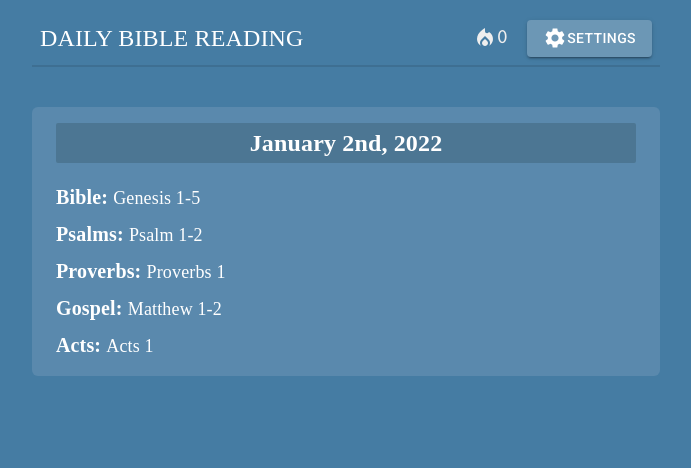
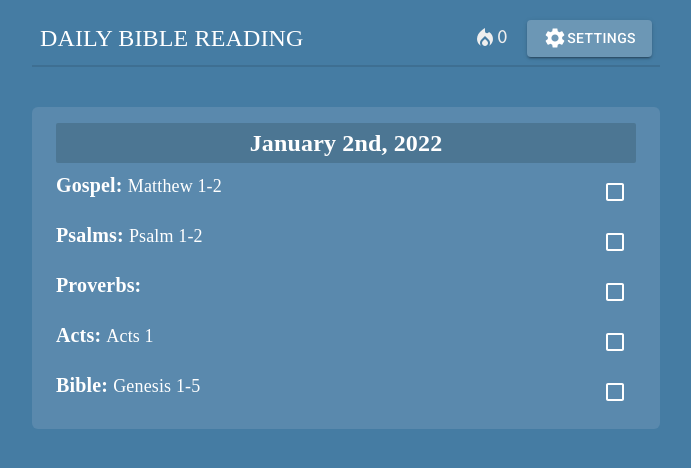
Before and after one commit to abel3t/Bible-reading-plans, a Next.js app: page / in a window 1280 px wide. Shown: the top 468 px of the page, without its empty margins (294-985 px from the left). Built offline with nearby package versions, Linux system fonts and the light colour scheme.

Commit message:
Update for streak

```diff
--- a/src/components/HeaderStreak.tsx
+++ b/src/components/HeaderStreak.tsx
@@ -1,11 +1,22 @@
-import React from 'react';
+import React, { useEffect } from 'react';
 import LocalFireDepartmentIcon from '@mui/icons-material/LocalFireDepartment';
-import { useSelector } from 'react-redux';
+import { useDispatch, useSelector } from 'react-redux';
 
-import { getUserData } from 'slices/user-data.slice';
+import { getUserData, updateUserData } from 'slices/user-data.slice';
 
 const HeaderStreak: React.FC = () => {
   const userData: any = useSelector(getUserData);
+  const dispatch = useDispatch();
+
+  useEffect(() => {
+    const _userData: any = JSON.parse(localStorage.getItem('userData') || 'null');
+
+    if (_userData) {
+      dispatch(updateUserData(_userData));
+    } else {
+      localStorage.setItem('userData', JSON.stringify(userData));
+    }
+  }, []);
 
   return (
       <div className="flex items-center justify-center mr-5" style={{ color: userData.streak ? '#F19B38' : '#eee' }}>
--- /dev/null
+++ b/src/components/ReadingPart.tsx
@@ -0,0 +1,74 @@
+import React from 'react';
+import { Checkbox } from '@mui/material';
+import { useDispatch, useSelector } from 'react-redux';
+import { getUserData, updateUserData } from 'slices/user-data.slice';
+import { unixStartDate } from '../utils/datetime';
+import { defaultPlanParts } from '../constant';
+
+interface IReadingPartProps {
+  id: string,
+  title: string,
+  content: string
+}
+
+export default function ReadingPart({ id, title, content }: IReadingPartProps) {
+  const label = { inputProps: { 'aria-label': 'Checkbox demo' } };
+
+  const dispatch = useDispatch();
+  const userData = useSelector(getUserData);
+  const startOfDayUnix = unixStartDate();
+
+  const onChangeChecked = (event: any) => {
+    const todayCompletedParts: any = userData?.completedParts?.[startOfDayUnix] || {};
+    const newCompletedParts = {
+      ...todayCompletedParts,
+      [id]: !!event.target?.checked
+    };
+
+    const completedParts = Object.values(newCompletedParts).filter((isCompleted: any) => !!isCompleted);
+    let { streak, receivedStreak } = userData;
+
+    if (completedParts.length === defaultPlanParts.length && !receivedStreak[startOfDayUnix]) {
+      ++streak;
+      receivedStreak = {
+        [startOfDayUnix]: true
+      }
+    } else if (receivedStreak[startOfDayUnix]) {
+      --streak;
+      receivedStreak = {
+        [startOfDayUnix]: false
+      }
+    }
+
+    const newUserData = {
+      ...userData,
+      completedParts: {
+        [startOfDayUnix]: {
+          ...newCompletedParts
+        }
+      },
+      streak,
+      receivedStreak
+    };
+
+    localStorage.setItem('userData', JSON.stringify(newUserData));
+
+    dispatch(updateUserData(newUserData));
+  };
+
+  return (
+      <div className="mt-2 flex justify-between">
+        <div>
+          <span className="text-xl font-bold">{title}: </span>
+          <span className="book">{content}</span>
+        </div>
+
+        <Checkbox
+            {...label}
+            checked={!!userData?.completedParts?.[startOfDayUnix]?.[id]}
+            onChange={onChangeChecked}
+            style={{ color: !!userData?.completedParts?.[startOfDayUnix]?.[id] ? '#457CA3' : '#fff' }}
+        />
+      </div>
+  );
+};
--- a/src/constant.ts
+++ b/src/constant.ts
@@ -46,7 +46,7 @@ export const dailyGospel = [
   'John 21'
 ];
 
-export const dailyPsalm = [
+export const dailyPsalms = [
   'Psalm 1-2',
   'Psalm 3-4',
   'Psalm 5-6',
@@ -370,3 +370,31 @@ export const dailyBible = [
   'Revelation 16-19',
   'Revelation 20-22'
 ];
+
+export const defaultPlanParts: any[] = [
+  {
+    id: 'DailyGospel001',
+    abbr: 'gospel',
+    title: 'Gospel'
+  },
+  {
+    id: 'DailyPsalms001',
+    abbr: 'psalms',
+    title: 'Psalms'
+  },
+  {
+    id: 'DailyProverbs001',
+    abbr: 'Proverbs',
+    title: 'Proverbs'
+  },
+  {
+    id: 'DailyActs001',
+    abbr: 'acts',
+    title: 'Acts'
+  },
+  {
+    id: 'DailyBible001',
+    abbr: 'bible',
+    title: 'Bible'
+  }
+];
--- a/src/pages/index.tsx
+++ b/src/pages/index.tsx
@@ -1,6 +1,6 @@
 import { Box, Skeleton } from '@mui/material';
 import type { NextPage } from 'next';
-import Head from 'next/head'
+import Head from 'next/head';
 import { format, differenceInDays } from 'date-fns';
 import WarningIcon from '@mui/icons-material/Warning';
 import React, { useEffect } from 'react';
@@ -8,12 +8,14 @@ import { useSelector } from 'react-redux';
 
 import {
   dailyGospel,
-  dailyPsalm,
+  dailyPsalms,
   dailyProverbs,
   dailyBible,
-  dailyActs
+  dailyActs,
+  defaultPlanParts
 } from '../constant';
 import { getSettings } from '../slices/settings.slice';
+import ReadingPart from '../components/ReadingPart';
 
 const Home: NextPage = () => {
   const [warn, setWarn] = React.useState(false);
@@ -29,9 +31,9 @@ const Home: NextPage = () => {
     setDay(differenceInDays(new Date(), new Date(settings.startDate)));
   }, [settings]);
 
-  const plans = {
+  const plans: any = {
     gospel: dailyGospel[day % dailyGospel.length],
-    psalms: dailyPsalm[day % dailyPsalm.length],
+    psalms: dailyPsalms[day % dailyPsalms.length],
     proverbs: dailyProverbs[day % dailyProverbs.length],
     bible: dailyBible[day % dailyBible.length],
     acts: dailyActs[day % dailyActs.length]
@@ -42,10 +44,11 @@ const Home: NextPage = () => {
         <Box>
           <Head>
             <title>Daily Reading Bible</title>
-            <meta name="viewport" content="initial-scale=1.0, width=device-width" />
+            <meta name="viewport" content="initial-scale=1.0, width=device-width"/>
           </Head>
 
-          <div className="py-4 px-6 rounded-md sm:w-3/4 md:w-2/3 lg:w-1/2" style={{ backgroundColor: '#5A89AD', margin: '0 auto' }}>
+          <div className="py-4 px-6 rounded-md sm:w-3/4 md:w-2/3 lg:w-1/2"
+               style={{ backgroundColor: '#5A89AD', margin: '0 auto' }}>
 
             <p className="p-1 text-center rounded-sm font-bold text-2xl"
                style={{ backgroundColor: '#4C7693' }}> {format(new Date(),
@@ -66,32 +69,9 @@ const Home: NextPage = () => {
             }
             {
                 !warn &&
-                <div className="mt-5">
-                  <p className="mt-2">
-                    <span className="text-xl font-bold">Bible: </span>
-                    <span className="book">{plans.bible}</span>
-                  </p>
-
-                  <p className="mt-2">
-                    <span className="text-xl font-bold">Psalms: </span>
-                    <span className="book">{plans.psalms}</span>
-                  </p>
-
-                  <p className="mt-2">
-                    <span className="text-xl font-bold">Proverbs: </span>
-                    <span className="book">{plans.proverbs}</span>
-                  </p>
-
-                  <p className="mt-2">
-                    <span className="text-xl font-bold">Gospel: </span>
-                    <span className="book">{plans.gospel}</span>
-                  </p>
-
-                  <p className="mt-2">
-                    <span className="text-xl font-bold">Acts: </span>
-                    <span className="book">{plans.acts}</span>
-                  </p>
-                </div>
+                defaultPlanParts.map(({ id, abbr, title }, index: number) => {
+                  return <ReadingPart key={index} content={plans[abbr]} id={id} title={title}/>;
+                })
             }
           </div>
         </Box>
--- a/src/slices/user-data.slice.ts
+++ b/src/slices/user-data.slice.ts
@@ -4,13 +4,17 @@ import { RootState } from '../settings/store';
 export type UserDataState = {
   userData: {
     streak: number,
-    completedDate: Record<string, boolean>
+    receivedStreak: Record<string, boolean>,
+    completedDate: Record<string, boolean>,
+    completedParts: Record<string, Record<string, boolean>>
   }
 };
 
 const initialState: UserDataState = {
   userData: {
     streak: 0,
+    receivedStreak: {},
+    completedParts: {},
     completedDate: {}
   }
 };
--- /dev/null
+++ b/src/utils/datetime.ts
@@ -0,0 +1,22 @@
+import { getUnixTime } from 'date-fns';
+
+export function unixTime(): number {
+  const dateTime = new Date();
+  const seconds = dateTime.getSeconds();
+  const minutes = dateTime.getMinutes();
+  const hours = dateTime.getHours();
+  const date = dateTime.getDate();
+  const month = dateTime.getMonth();
+  const year = dateTime.getFullYear();
+
+  return getUnixTime(Date.UTC(year, month, date, hours, minutes, seconds));
+}
+
+export function unixStartDate(): number {
+  const dateTime = new Date();
+  const day = dateTime.getDate();
+  const month = dateTime.getMonth();
+  const year = dateTime.getFullYear();
+
+  return getUnixTime(Date.UTC(year, month, day, 0, 0, 0));
+}
```
